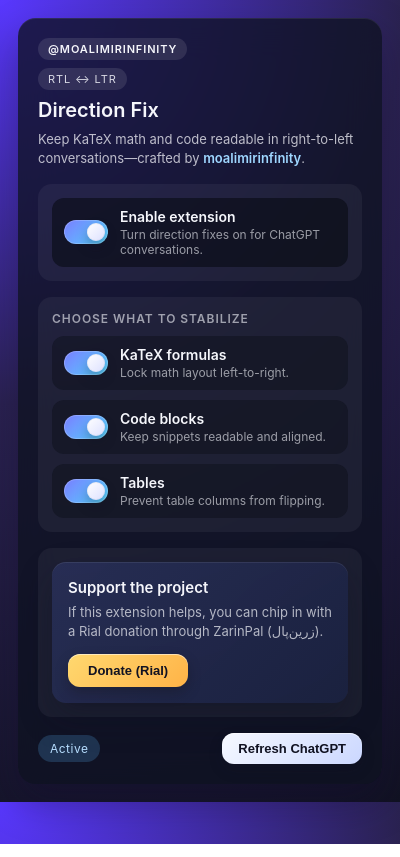
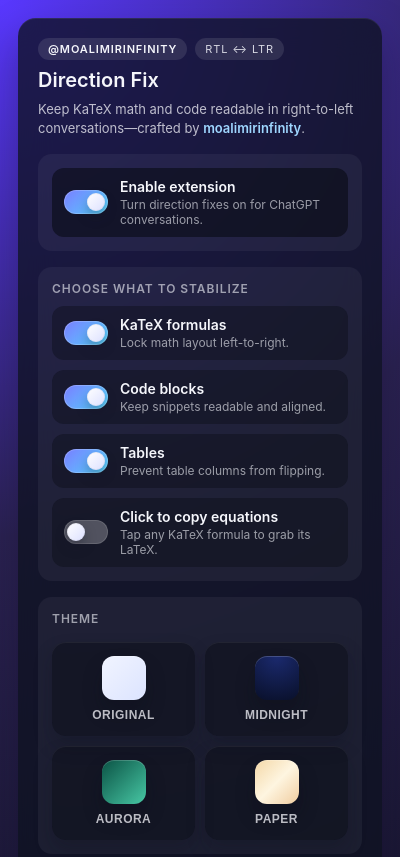
Before and after one commit to moalimirinfinity/ChatGPT_Enhancer, a browser extension: page popup.html in a window 400 px wide. Shown: the top 857 px of the page. Drawn offline with Linux system fonts and the light colour scheme.

Commit message:
modified

```diff
--- a/popup.html
+++ b/popup.html
@@ -9,8 +9,10 @@
   <body>
     <main class="panel">
       <header class="panel__header">
-        <div class="panel__badge panel__badge--author">@moalimirinfinity</div>
-        <div class="panel__badge panel__badge--tag">RTL ↔ LTR</div>
+        <div class="panel__badges">
+          <div class="panel__badge panel__badge--author">@moalimirinfinity</div>
+          <div class="panel__badge panel__badge--tag">RTL ↔ LTR</div>
+        </div>
         <h1 class="panel__title">Direction Fix</h1>
         <p class="panel__subtitle">
           Keep KaTeX math and code readable in right-to-left conversations—crafted by
@@ -67,6 +69,63 @@
             <span class="toggle__hint">Prevent table columns from flipping.</span>
           </div>
         </label>
+
+        <label class="toggle toggle--sub">
+          <input type="checkbox" id="toggle-copy" class="toggle__input" />
+          <span class="toggle__track">
+            <span class="toggle__thumb"></span>
+          </span>
+          <div class="toggle__content">
+            <span class="toggle__title">Click to copy equations</span>
+            <span class="toggle__hint">Tap any KaTeX formula to grab its LaTeX.</span>
+          </div>
+        </label>
+      </section>
+
+      <section class="panel__section panel__section--theme">
+        <h2 class="panel__section-title">Theme</h2>
+        <div class="theme-picker" role="radiogroup" aria-label="ChatGPT theme">
+          <button
+            class="theme-card"
+            type="button"
+            data-theme="original"
+            aria-label="Original theme"
+            aria-pressed="false"
+          >
+            <span class="theme-card__swatch theme-card__swatch--original"></span>
+            <span class="theme-card__label">Original</span>
+          </button>
+          <button
+            class="theme-card"
+            type="button"
+            data-theme="midnight"
+            aria-label="Midnight theme"
+            aria-pressed="false"
+          >
+            <span class="theme-card__swatch theme-card__swatch--midnight"></span>
+            <span class="theme-card__label">Midnight</span>
+          </button>
+          <button
+            class="theme-card"
+            type="button"
+            data-theme="aurora"
+            aria-label="Aurora theme"
+            aria-pressed="false"
+          >
+            <span class="theme-card__swatch theme-card__swatch--aurora"></span>
+            <span class="theme-card__label">Aurora</span>
+          </button>
+          <button
+            class="theme-card"
+            type="button"
+            data-theme="paper"
+            aria-label="Paper theme"
+            aria-pressed="false"
+          >
+            <span class="theme-card__swatch theme-card__swatch--paper"></span>
+            <span class="theme-card__label">Paper</span>
+          </button>
+        </div>
       </section>
 
       <section class="panel__section panel__section--donate">
```
